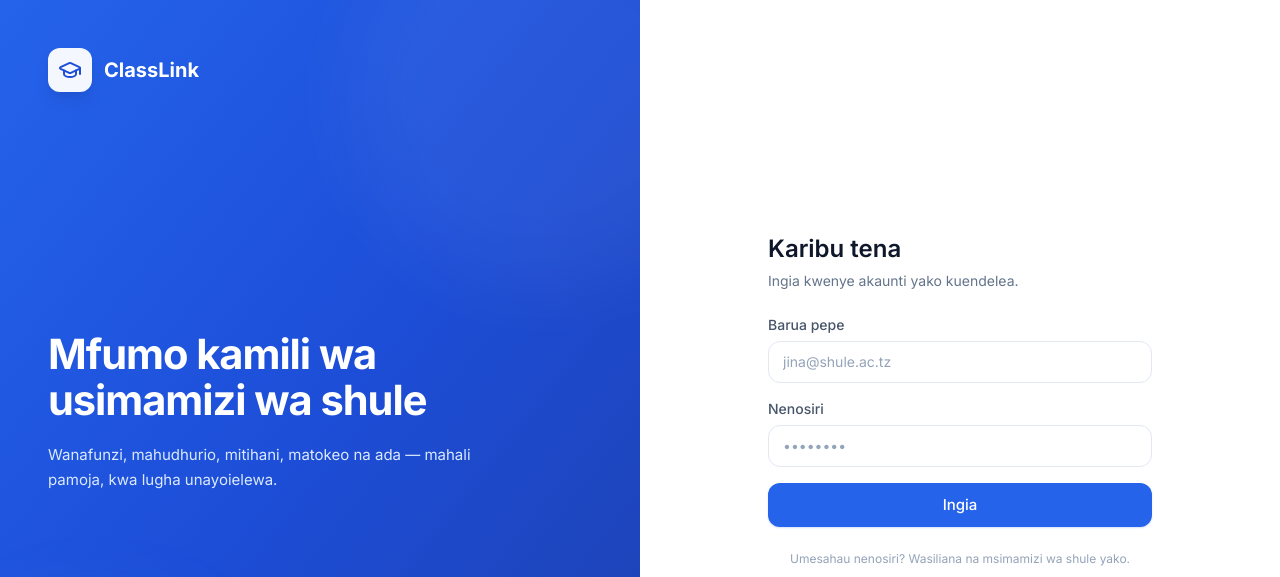
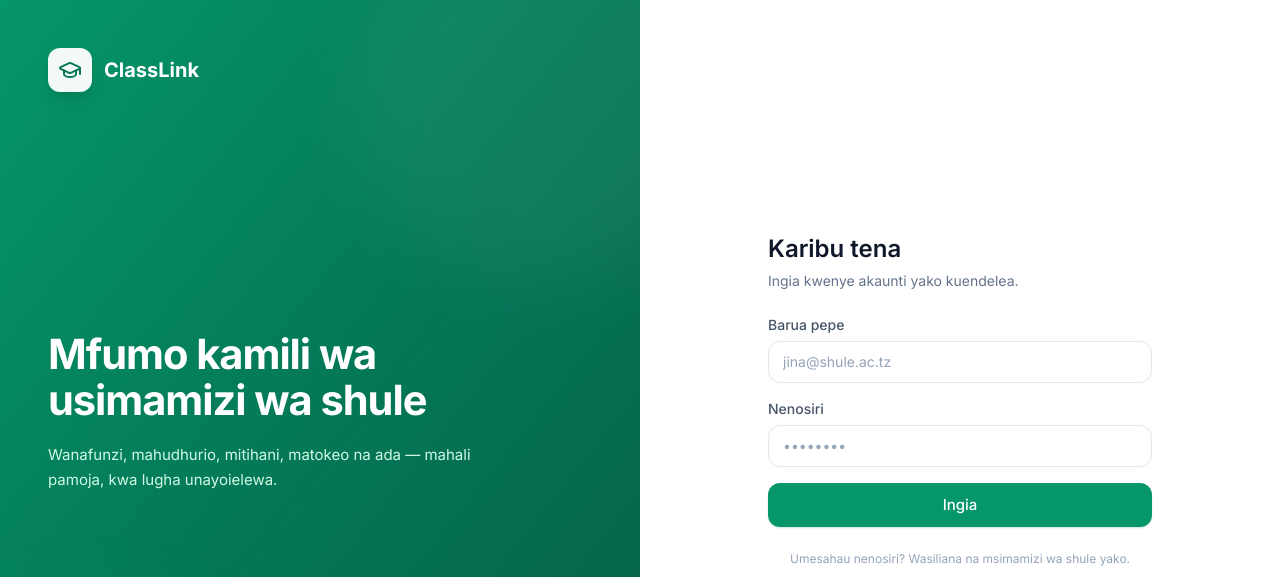
Before and after one commit to baruthdicksoni-ship-it/classlink, a React (Vite) app: page /ingia in a window 1280 px wide. Shown: the top 577 px of the page. Built offline with nearby package versions, Linux system fonts and the light colour scheme; no server answers.

Commit message:
Badilisha theme kuwa emerald green + skeletons + sidebar gradient

```diff
--- a/src/components/layout/Sidebar.jsx
+++ b/src/components/layout/Sidebar.jsx
@@ -12,19 +12,19 @@ function NavItem({ item, onNavigate }) {
       className={({ isActive }) =>
         `group relative flex items-center gap-3 rounded-xl px-3 py-2.5 text-sm font-medium transition-all ${
           isActive
-            ? 'bg-brand-50 text-brand-700'
-            : 'text-slate-500 hover:bg-slate-50 hover:text-slate-800'
+            ? 'bg-white/20 text-white shadow-sm'
+            : 'text-emerald-50/80 hover:bg-white/10 hover:text-white'
         }`
       }
     >
       {({ isActive }) => (
         <>
           <span
-            className={`absolute left-0 top-1/2 h-5 w-1 -translate-y-1/2 rounded-r-full bg-brand-600 transition-opacity ${
+            className={`absolute left-0 top-1/2 h-5 w-1 -translate-y-1/2 rounded-r-full bg-white transition-opacity ${
               isActive ? 'opacity-100' : 'opacity-0'
             }`}
           />
-          <Icon className={`h-[18px] w-[18px] shrink-0 ${isActive ? 'text-brand-600' : 'text-slate-400 group-hover:text-slate-600'}`} />
+          <Icon className={`h-[18px] w-[18px] shrink-0 ${isActive ? 'text-white' : 'text-emerald-100/70 group-hover:text-white'}`} />
           <span className="truncate">{item.label}</span>
         </>
       )}
@@ -35,7 +35,6 @@ function NavItem({ item, onNavigate }) {
 export default function Sidebar({ nav = [], open, onClose, flat = false }) {
   const { school, can } = useAuth()
 
-  // Chuja kwa ruhusa
   const sections = flat
     ? [{ section: null, items: nav.filter((i) => !i.permission || can(i.permission)) }]
     : nav
@@ -49,7 +48,7 @@ export default function Sidebar({ nav = [], open, onClose, flat = false }) {
       )}
 
       <aside
-        className={`fixed inset-y-0 left-0 z-40 w-64 border-r border-slate-200/70 bg-white
+        className={`fixed inset-y-0 left-0 z-40 w-64 bg-gradient-to-b from-brand-700 via-brand-600 to-brand-500
                     transition-transform lg:translate-x-0 lg:static lg:z-auto
                     ${open ? 'translate-x-0' : '-translate-x-full'}`}
       >
@@ -58,20 +57,20 @@ export default function Sidebar({ nav = [], open, onClose, flat = false }) {
           <div className="flex h-16 items-center justify-between px-5">
             <div className="flex min-w-0 items-center gap-3">
               {school?.logo_url ? (
-                <img src={school.logo_url} alt="" className="h-9 w-9 rounded-xl object-cover" />
+                <img src={school.logo_url} alt="" className="h-9 w-9 rounded-xl object-cover ring-2 ring-white/30" />
               ) : (
-                <div className="flex h-9 w-9 items-center justify-center rounded-xl bg-gradient-to-br from-brand-600 to-brand-700 shadow-sm shadow-brand-600/20">
-                  <GraduationCap className="h-5 w-5 text-white" />
+                <div className="flex h-9 w-9 items-center justify-center rounded-xl bg-white/95 shadow-sm">
+                  <GraduationCap className="h-5 w-5 text-brand-600" />
                 </div>
               )}
               <div className="min-w-0">
-                <p className="truncate text-[15px] font-semibold text-slate-900">
+                <p className="truncate text-[15px] font-semibold text-white">
                   {school?.name || 'ClassLink'}
                 </p>
-                <p className="text-[11px] font-medium text-slate-400">ClassLink</p>
+                <p className="text-[11px] font-medium text-emerald-100/70">ClassLink</p>
               </div>
             </div>
-            <button onClick={onClose} className="rounded-lg p-1 text-slate-400 hover:bg-slate-100 lg:hidden">
+            <button onClick={onClose} className="rounded-lg p-1 text-emerald-100/80 hover:bg-white/10 hover:text-white lg:hidden">
               <X className="h-5 w-5" />
             </button>
           </div>
@@ -81,7 +80,7 @@ export default function Sidebar({ nav = [], open, onClose, flat = false }) {
             {sections.map((s, i) => (
               <div key={i}>
                 {s.section && (
-                  <p className="mb-2 px-3 text-[11px] font-semibold uppercase tracking-wider text-slate-400">
+                  <p className="mb-2 px-3 text-[11px] font-semibold uppercase tracking-wider text-emerald-100/50">
                     {s.section}
                   </p>
                 )}
@@ -95,7 +94,7 @@ export default function Sidebar({ nav = [], open, onClose, flat = false }) {
           </nav>
 
           <div className="px-5 py-4">
-            <p className="text-[11px] text-slate-300">ClassLink v3.0</p>
+            <p className="text-[11px] text-emerald-100/40">ClassLink v3.0</p>
           </div>
         </div>
       </aside>
--- /dev/null
+++ b/src/components/ui/Skeleton.jsx
@@ -0,0 +1,42 @@
+// Skeleton — mstari unaong'aa wakati data inapakia
+export function Skeleton({ className = '' }) {
+  return (
+    <div className={`relative overflow-hidden rounded-lg bg-slate-100 ${className}`}>
+      <div className="absolute inset-0 -translate-x-full animate-[shimmer_1.5s_infinite] bg-gradient-to-r from-transparent via-white/60 to-transparent" />
+    </div>
+  )
+}
+
+// Skeleton ya jedwali
+export function TableSkeleton({ rows = 5, cols = 4 }) {
+  return (
+    <div className="p-6">
+      <div className="space-y-3">
+        {Array.from({ length: rows }).map((_, i) => (
+          <div key={i} className="flex items-center gap-4">
+            {Array.from({ length: cols }).map((_, j) => (
+              <Skeleton key={j} className={`h-5 ${j === 0 ? 'w-1/4' : 'flex-1'}`} />
+            ))}
+          </div>
+        ))}
+      </div>
+    </div>
+  )
+}
+
+// Skeleton ya kadi za takwimu
+export function StatSkeleton({ count = 4 }) {
+  return (
+    <div className="grid grid-cols-1 gap-4 sm:grid-cols-2 lg:grid-cols-4">
+      {Array.from({ length: count }).map((_, i) => (
+        <div key={i} className="card p-5">
+          <div className="flex items-start justify-between">
+            <Skeleton className="h-4 w-20" />
+            <Skeleton className="h-9 w-9 rounded-xl" />
+          </div>
+          <Skeleton className="mt-3 h-8 w-16" />
+        </div>
+      ))}
+    </div>
+  )
+}
--- a/src/components/ui/Table.jsx
+++ b/src/components/ui/Table.jsx
@@ -8,13 +8,13 @@ export function Table({ children, className = '' }) {
 
 export function THead({ columns = [] }) {
   return (
-    <thead>
+    <thead className="sticky top-0 z-10 bg-slate-50/95 backdrop-blur">
       <tr>
         {columns.map((c, i) => (
           <th
             key={i}
             className={`px-6 py-3.5 text-left text-[11px] font-semibold uppercase tracking-wider
-                        text-slate-400 whitespace-nowrap border-b border-slate-100
+                        text-slate-500 whitespace-nowrap border-b border-slate-200
                         ${c.align === 'right' ? 'text-right' : ''}`}
             style={c.width ? { width: c.width } : undefined}
           >
@@ -34,7 +34,7 @@ export function TR({ children, onClick, className = '' }) {
   return (
     <tr
       onClick={onClick}
-      className={`${onClick ? 'cursor-pointer' : ''} transition-colors hover:bg-slate-50/60 ${className}`}
+      className={`${onClick ? 'cursor-pointer' : ''} transition-colors even:bg-slate-50/40 hover:bg-brand-50/50 ${className}`}
     >
       {children}
     </tr>
--- a/src/index.css
+++ b/src/index.css
@@ -6,7 +6,7 @@
   html { -webkit-tap-highlight-color: transparent; }
   body {
     @apply text-slate-800 antialiased;
-    background-color: #fafbfc;
+    background-color: #f8fafc;
   }
   *:focus-visible { @apply outline-none ring-2 ring-brand-500/60 ring-offset-2 ring-offset-white; }
 }
@@ -44,6 +44,10 @@
 }
 .animate-fade-up { animation: fadeUp 0.35s cubic-bezier(0.22, 1, 0.36, 1) both; }
 
+@keyframes shimmer {
+  100% { transform: translateX(100%); }
+}
+
 @media (prefers-reduced-motion: reduce) {
   *, *::before, *::after {
     animation-duration: 0.01ms !important;
--- a/tailwind.config.js
+++ b/tailwind.config.js
@@ -3,22 +3,35 @@ export default {
   theme: {
     extend: {
       colors: {
+        // Emerald green — rangi ya chapa ya ClassLink
         brand: {
-          50:  '#eff6ff',
-          100: '#dbeafe',
-          200: '#bfdbfe',
-          300: '#93c5fd',
-          400: '#60a5fa',
-          500: '#3b82f6',
-          600: '#2563eb',
-          700: '#1d4ed8',
-          800: '#1e40af',
-          900: '#1e3a8a',
-          950: '#172554'
+          50:  '#ecfdf5',
+          100: '#d1fae5',
+          200: '#a7f3d0',
+          300: '#6ee7b7',
+          400: '#34d399',
+          500: '#10b981',
+          600: '#059669',
+          700: '#047857',
+          800: '#065f46',
+          900: '#064e3b',
+          950: '#022c22'
         }
       },
       fontFamily: {
         sans: ['Inter', 'system-ui', 'sans-serif']
+      },
+      keyframes: {
+        fadeUp: {
+          '0%':   { opacity: '0', transform: 'translateY(6px)' },
+          '100%': { opacity: '1', transform: 'translateY(0)' }
+        },
+        shimmer: {
+          '100%': { transform: 'translateX(100%)' }
+        }
+      },
+      animation: {
+        'fade-up': 'fadeUp 0.35s cubic-bezier(0.22, 1, 0.36, 1) both'
       }
     }
   },
```
